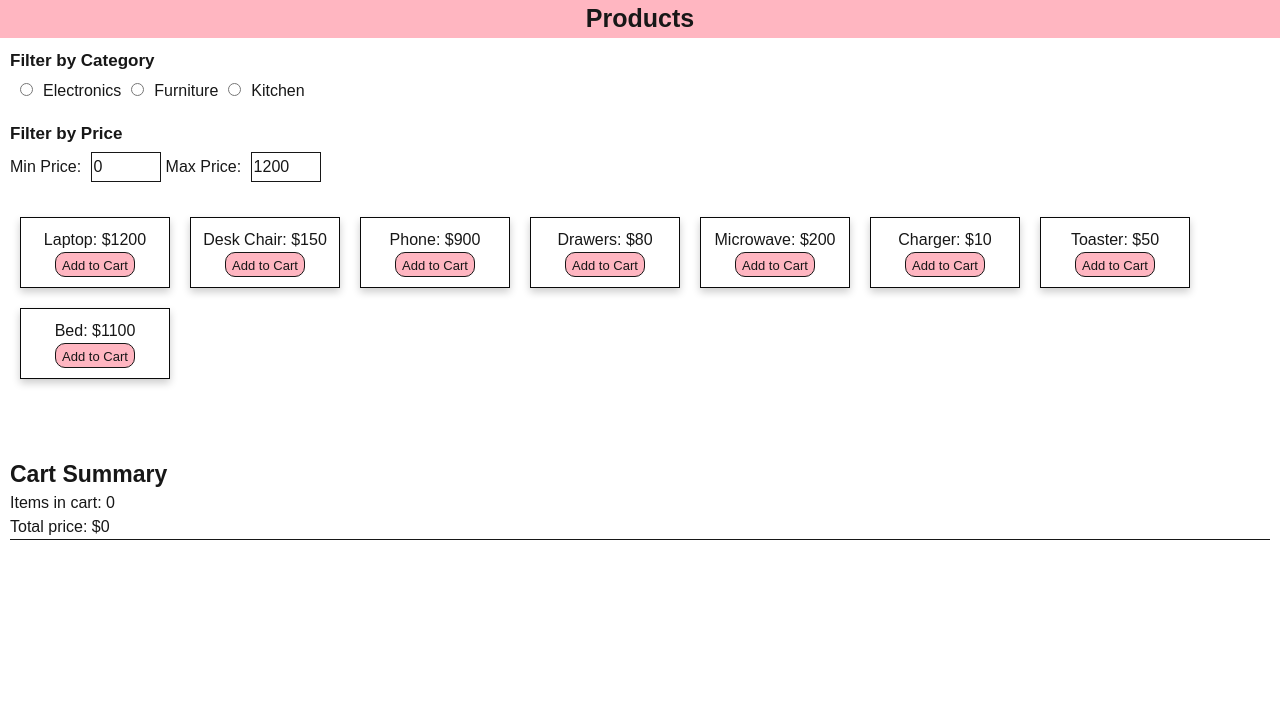
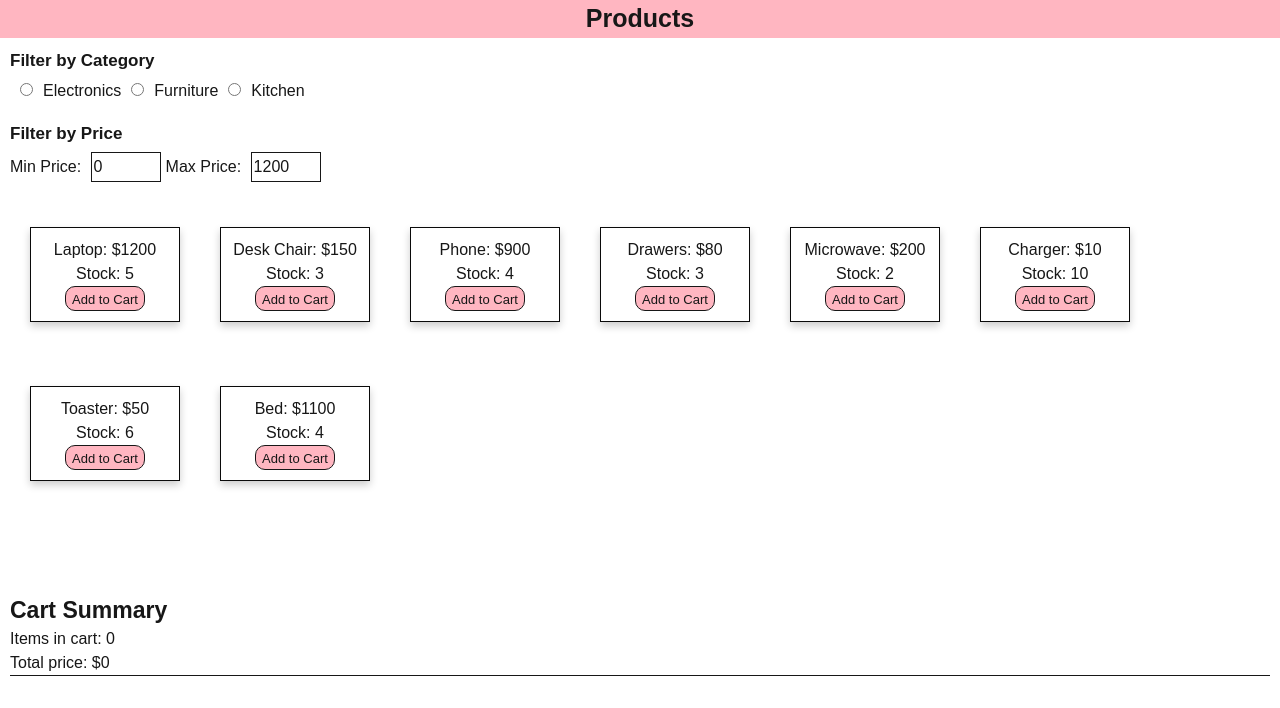
Before and after one commit to nataliedanner/mini-storefront, a Next.js app: page / in a window 1280 px wide. Shown: the top 708 px of the page. Built offline with nearby package versions, Linux system fonts and the light colour scheme.

Commit message:
Updated Cart to change stock

```diff
--- a/app/components/CartSummary.jsx
+++ b/app/components/CartSummary.jsx
@@ -11,7 +11,7 @@ export default function CartSummary({ items, onRemoveItem, onResetCart }) {
             <hr/>
                 <ul>
                 {items.map((item, index,) => (
-                    <li key={index}>
+                    <li id="in-cart" key={index}>
                         {item.name}: ${item.price}
                         <button id="remove" onClick={() => onRemoveItem(index)}> Remove </button>
                     </li>
--- /dev/null
+++ b/app/components/ProductCard.jsx
@@ -0,0 +1,22 @@
+'use client';
+
+export default function ProductCard({product, onAddToCart}) {
+    const isOutOfStock = product.stock === 0;
+
+    return (
+        <div id="list-contents">
+            <ul id="product-list">
+                <li id="product-card" key={product.id}>
+                <p>{product.name}: ${product.price}</p>
+                <p> Stock: {product.stock} </p>
+                {isOutOfStock ? (
+                    <div> Out of Stock</div>
+                ) : (
+                <button id="addcart" onClick={() => onAddToCart(product)}> Add to Cart</button>
+                )}
+                </li>
+                </ul>
+            <br/>
+            </div>
+    );
+}
--- a/app/components/ProductList.jsx
+++ b/app/components/ProductList.jsx
@@ -1,4 +1,6 @@
 'use client';
+
+import ProductCard from "./ProductCard"
 
 
 export default function ProductList( {products, selectedCategory, priceRange, onAddToCart} ) {
@@ -12,8 +14,7 @@ export default function ProductList( {products, selectedCategory, priceRange, on
         <div id="list-contents">
             <ul id="product-list">
                 {filtered.map((product) => (
-                <li id="product-card" key={product.id}> {product.name}: ${product.price}
-                <br/> <button id="addcart" onClick={() => onAddToCart(product)}> Add to Cart</button></li>
+               <ProductCard key={product.id} product={product} onAddToCart={onAddToCart} />
                 ))}
             </ul>
             <br/>
--- a/app/components/catalog.jsx
+++ b/app/components/catalog.jsx
@@ -12,7 +12,17 @@ export default function Catalog() {
     const [cartItems, setCartItems] = useState([]);
     const handleAddToCart = (product) => {
         setCartItems((prev) => [...prev, product])
-    }
+
+        setProducts((prevProducts) =>
+        prevProducts.map((p) =>
+        p.id === product.id && p.stock > 0
+    ? {...p, stock: p.stock -1}
+    : p
+        )
+    );
+    };
+
+
     const handleRemoveItem = (index) => {
         setCartItems((prev) => prev.filter((_, i) => i !== index));
     };
--- a/app/globals.css
+++ b/app/globals.css
@@ -124,3 +124,7 @@ h2 {
   background-color:#f0f0f0;
   color:red;
 }
+
+#in-cart {
+  font-size: 18px;
+}
```
